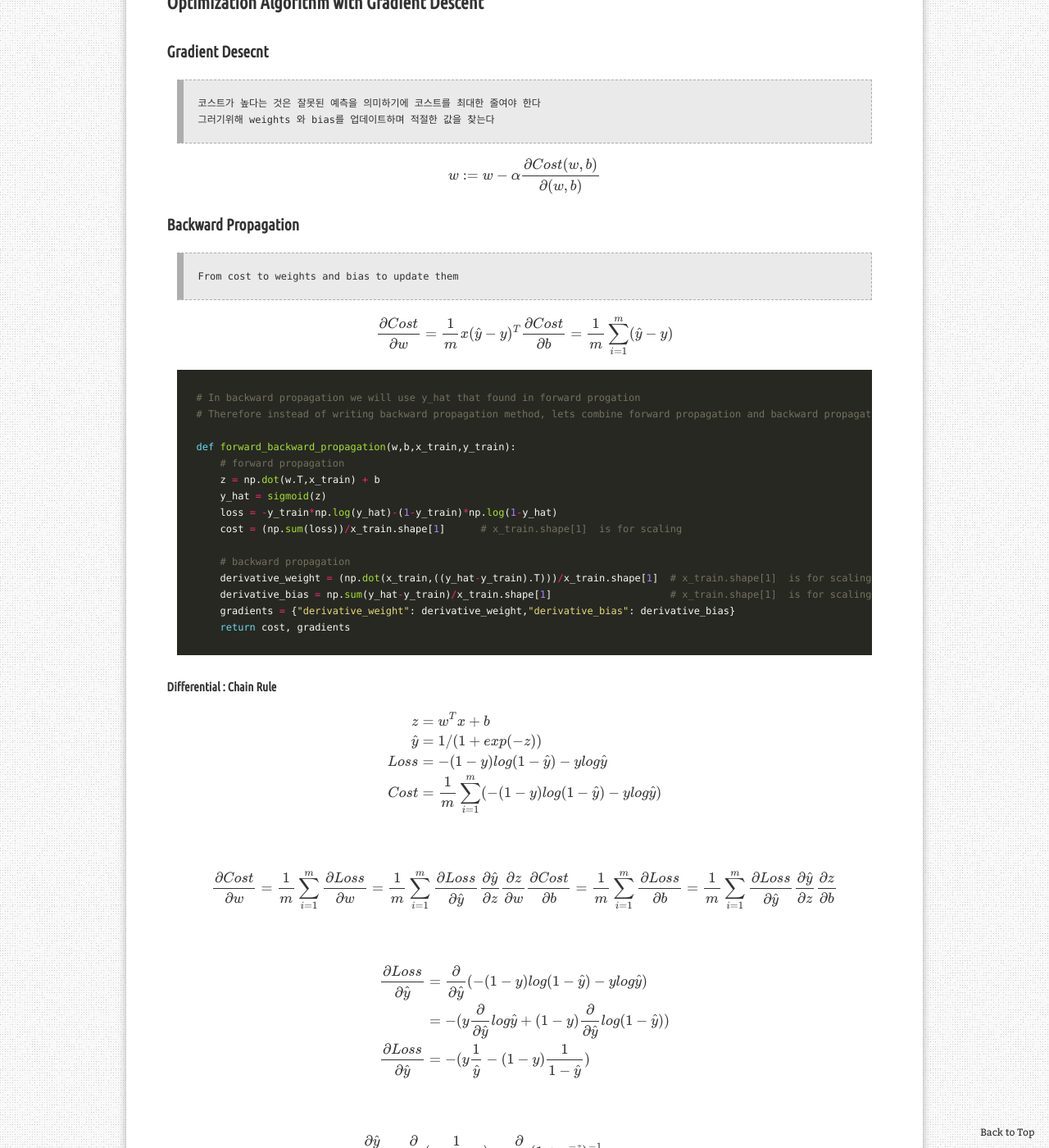
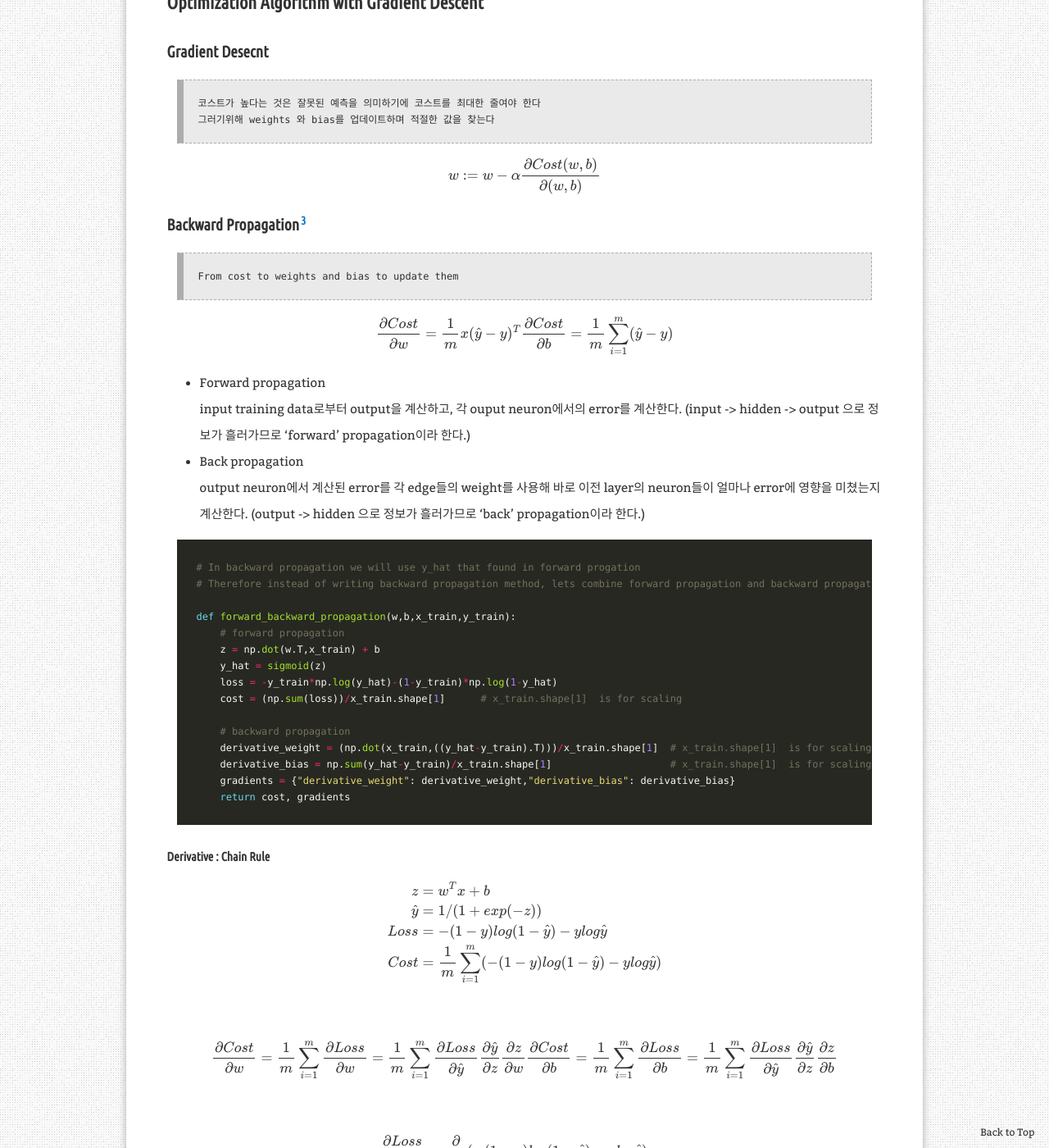
Before and after one commit to aristohyun/aristohyun.github.io, a Jekyll site: the page built from _posts/2021-08-08-Logistic-Regression.md, in a window 1280 px wide and 1400 px high, scrolled down 4895 px. Shown: the whole window at 82% size. Built offline with Jekyll 4.4.1, drawn with Linux system fonts in a browser that asks for light colours; formulas are drawn with MathJax 3; comment, search, counter and statistics services are not loaded; some of the changed text lies outside the part shown.

Commit message:
Update 2021-08-08-Logistic-Regression.md

```diff
--- a/_posts/2021-08-08-Logistic-Regression.md
+++ b/_posts/2021-08-08-Logistic-Regression.md
@@ -161,6 +161,12 @@ w := w - \alpha \frac {\partial Cost(w,b)}{\partial (w,b)}
 \frac {\partial Cost}{\partial w} = \frac{1}{m} x(\hat y - y)^T \\\
 \frac {\partial Cost}{\partial b} = \frac{1}{m} \sum \limits_ {i=1}^{m} (\hat y - y)
 @
+
+- Forward propagation
+input training data로부터 output을 계산하고, 각 ouput neuron에서의 error를 계산한다. (input -> hidden -> output 으로 정보가 흘러가므로 ‘forward’ propagation이라 한다.)
+
+- Back propagation
+output neuron에서 계산된 error를 각 edge들의 weight를 사용해 바로 이전 layer의 neuron들이 얼마나 error에 영향을 미쳤는지 계산한다. (output -> hidden 으로 정보가 흘러가므로 ‘back’ propagation이라 한다.)
 
 ~~~ python
 # In backward propagation we will use y_hat that found in forward progation
@@ -180,7 +186,7 @@ def forward_backward_propagation(w,b,x_train,y_train):
     return cost, gradients
 ~~~
 
-#### Differential : Chain Rule
+#### Derivative : Chain Rule
 
 @
 \begin{align\*}
```
Also changed, not shown: other parts of _posts/2021-08-08-Logistic-Regression.md (+3 -1 lines).
